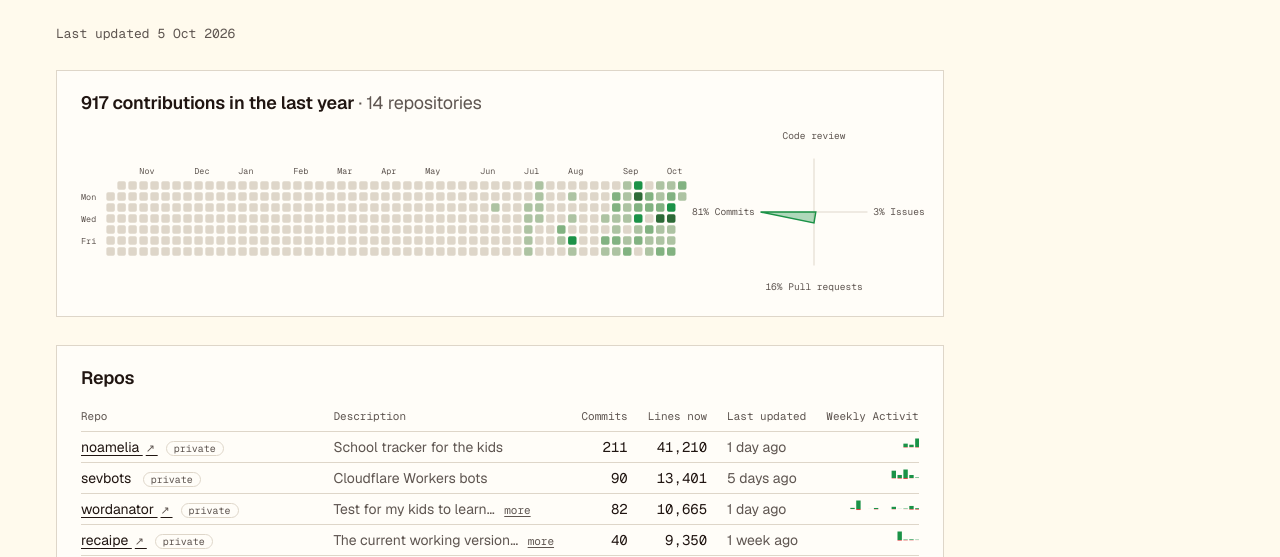
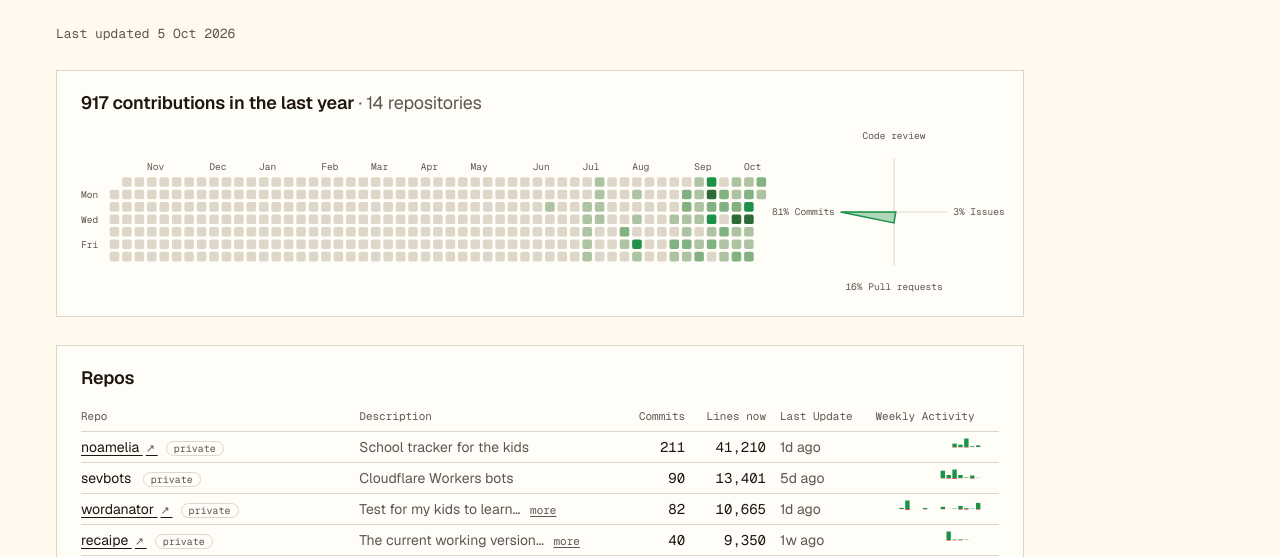
Before and after one commit to sevitz/sevitzdotcom, an Astro site: page /stats-for-geeks in a window 1280 px wide. Shown: the part 395-952 px from the top of the page. Built offline with nearby package versions, Linux system fonts and the light colour scheme; Astro itself is replaced by a stand-in of ours.

Commit message:
Stats table: fix clipped weekly bars; Last Update column wording (#25)
Co-Authored-By: Claude Sonnet 5.5 <noreply@anthropic.com>

```diff
--- a/src/components/stats/RepoTable.astro
+++ b/src/components/stats/RepoTable.astro
@@ -25,7 +25,7 @@ const buildTime = new Date();
         <th scope="col">Description</th>
         <th scope="col" class="num">Commits</th>
         <th scope="col" class="num">Lines now</th>
-        <th scope="col">Last updated</th>
+        <th scope="col">Last Update</th>
         <th scope="col">Weekly Activity</th>
       </tr>
     </thead>
--- a/src/lib/relative-time.ts
+++ b/src/lib/relative-time.ts
@@ -1,12 +1,13 @@
 const DAY = 864e5;
 
-/** "today", "3 days ago", "2 weeks ago", "5 months ago", "2 years ago". */
+/** "today", "4d ago", "1w ago", "5m ago" (months), "1y ago", "1y 3m ago". */
 export function relativeTime(iso: string, now: Date = new Date()): string {
   const days = Math.floor((now.getTime() - new Date(iso).getTime()) / DAY);
-  const ago = (n: number, unit: string) => `${n} ${unit}${n === 1 ? "" : "s"} ago`;
   if (days < 1) return "today";
-  if (days < 7) return ago(days, "day");
-  if (days < 30) return ago(Math.floor(days / 7), "week");
-  if (days < 365) return ago(Math.floor(days / 30), "month");
-  return ago(Math.floor(days / 365), "year");
+  if (days < 7) return `${days}d ago`;
+  if (days < 30) return `${Math.floor(days / 7)}w ago`;
+  if (days < 365) return `${Math.floor(days / 30)}m ago`;
+  const years = Math.floor(days / 365);
+  const months = Math.min(11, Math.floor((days % 365) / 30));
+  return months > 0 ? `${years}y ${months}m ago` : `${years}y ago`;
 }
--- a/src/pages/stats-for-geeks.astro
+++ b/src/pages/stats-for-geeks.astro
@@ -45,7 +45,7 @@ const { contributions } = stats;
     <section class="stats-card" aria-labelledby="repos-title">
       <h2 class="stats-card-title" id="repos-title">Repos</h2>
       <RepoTable repos={stats.repos} totals={stats.totals} weeks={stats.weeks} />
-      <p class="stats-caption">Descriptions and links come from each repo's GitHub page. Click a clipped description to read the rest. Last updated is the latest commit.</p>
+      <p class="stats-caption">Descriptions and links come from each repo's GitHub page. Click a clipped description to read the rest. Last Update is the latest commit.</p>
     </section>
 
     <section class="stats-card" aria-labelledby="loc-title">
--- a/src/styles/home.css
+++ b/src/styles/home.css
@@ -824,7 +824,7 @@ a:hover {
 /* ---------- /stats-for-geeks/ ---------- */
 
 .stats-main {
-  max-width: 1000px;
+  max-width: 1080px;
   gap: 28px;
 }
 
@@ -990,11 +990,17 @@ a:hover {
 .repo-table .num {
   text-align: right;
   font-family: var(--font-mono);
-  padding-right: 20px;
+  padding-right: 14px;
 }
 
 .repo-table thead .num {
-  padding-right: 20px;
+  padding-right: 14px;
+}
+
+/* The last column ends at the card edge, so the newest sparkline bar is never clipped. */
+.repo-table th:last-child,
+.repo-table td:last-child {
+  padding-right: 0;
 }
 
 .repo-table tfoot th,
@@ -1005,11 +1011,11 @@ a:hover {
 
 .repo-table .updated {
   color: var(--muted);
-  padding-right: 20px;
+  padding-right: 14px;
 }
 
 .repo-table thead th:nth-last-child(2) {
-  padding-right: 20px;
+  padding-right: 14px;
 }
 
 .repo-table tfoot .updated {
@@ -1040,7 +1046,7 @@ a:hover {
 
 .repo-desc {
   color: var(--muted);
-  max-width: 34ch;
+  max-width: 32ch;
 }
 
 .repo-desc summary {
```
